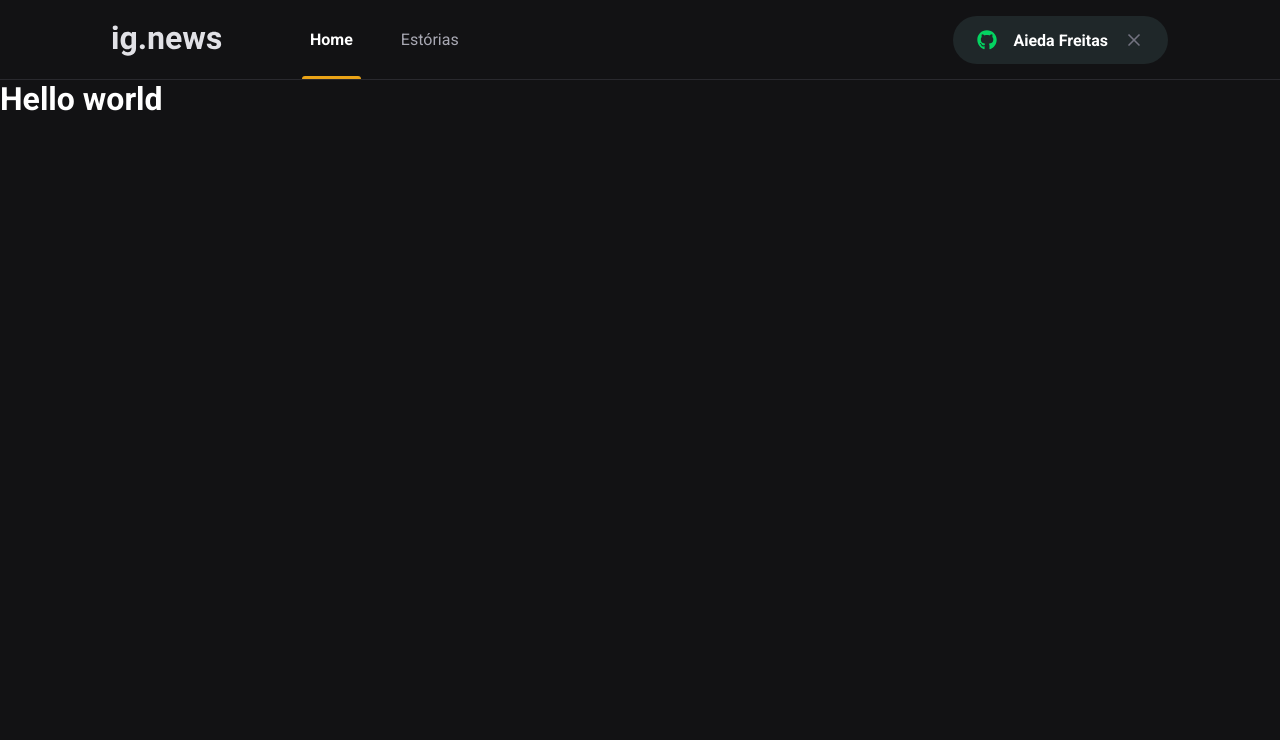
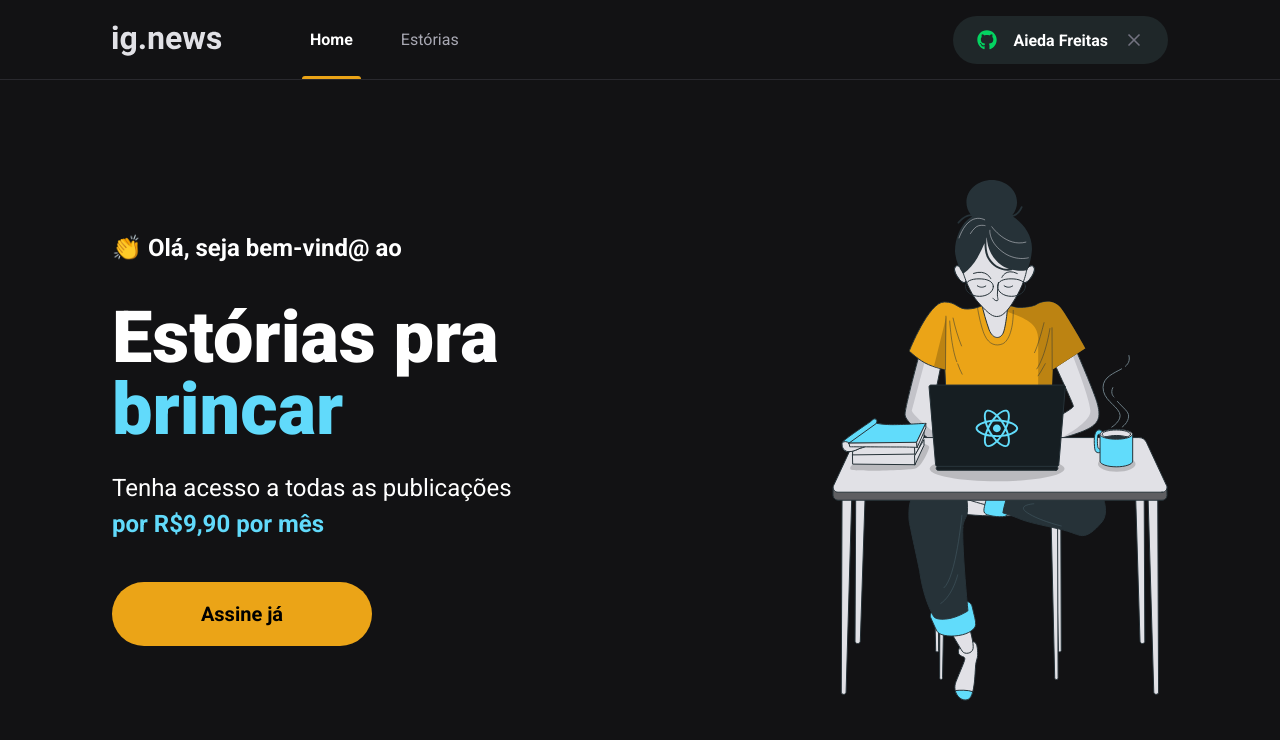
Before and after one commit to aiedafreitas/ignews, a Next.js app: page / in a window 1280 px wide. Shown: the top 740 px of the page. Built offline with nearby package versions, Linux system fonts and the light colour scheme.

Commit message:
estilizando a home

```diff
--- /dev/null
+++ b/src/components/SubscribeButoon/index.tsx
@@ -0,0 +1,14 @@
+import styles from './styles.module.scss';
+
+export function SubscribeButton () {
+    return (
+<button
+    type="button"
+    className={styles.subscribeButton}>
+        Assine já
+
+</button>
+
+    );
+
+}
--- /dev/null
+++ b/src/components/SubscribeButoon/styles.module.scss
@@ -0,0 +1,21 @@
+.subscribeButton {
+    height:4rem;
+    width:260px;
+    border:0;
+    border-radius: 2rem;
+    background: var(--yellow-500);
+    color: var(gray--900);
+    font-size: 1.25rem;
+    font-weight: bold;
+
+
+    display: flex;
+    align-items: center;
+    justify-content: center;
+
+    transition: filter 0.2s;
+
+    &:hover {
+        filter: brightness(0.8);
+    }
+}
--- /dev/null
+++ b/src/pages/home.module.scss
@@ -0,0 +1,45 @@
+.contentContainer {
+max-width: 1120px;
+margin: 0 auto;
+padding: 0 2rem;
+height: calc(100vh - 5rem);
+
+display: flex;
+align-items: center;
+justify-content: space-between;
+}
+
+.hero {
+    max-width: 600px;
+
+>span {
+    font-size: 1.5rem;
+    font-weight: bold;
+}
+
+h1 {
+    font-size: 4.5rem;
+    line-height: 4.5rem;
+    font-weight: 900;
+    margin-top: 2.5rem;
+
+    span {
+        color: var(--cyan-500);
+    }
+}
+
+p {
+    font-size: 1.5rem;
+    line-height:2.25rem;
+    margin-top:1.5rem;
+
+    span {
+        color: var(--cyan-500);
+        font-weight: bold;
+    }
+}
+
+button {
+    margin-top: 2.5rem;
+}
+}
--- a/src/pages/index.tsx
+++ b/src/pages/index.tsx
@@ -1,14 +1,29 @@
 
 import Head from 'next/head';
+import { SubscribeButton } from '../components/SubscribeButoon';
+import styles from './home.module.scss';
 
 
 export default function Home() {
   return (
     <>
-    <Head>
-      <title>Início | Histórias pra brincar</title>
-    </Head>
-    <h1 >Hello world</h1>
+      <Head>
+        <title> Home| Histórias pra brincar</title>
+      </Head>
+      <main className={styles.contentContainer} >
+        <section className={styles.hero}>
+          <span> 👏 Olá, seja bem-vind@ ao</span>
+          <h1>Estórias pra <span>brincar</span></h1>
+          <p>
+          Tenha acesso a todas as publicações<br />
+          <span>por R$9,90 por mês</span>
+        </p>
+        <SubscribeButton />
+        </section>
+        <img src="images/avatar.svg" alt="Girl coding" />
+
+      </main>
+
     </>
   )
 }
```
